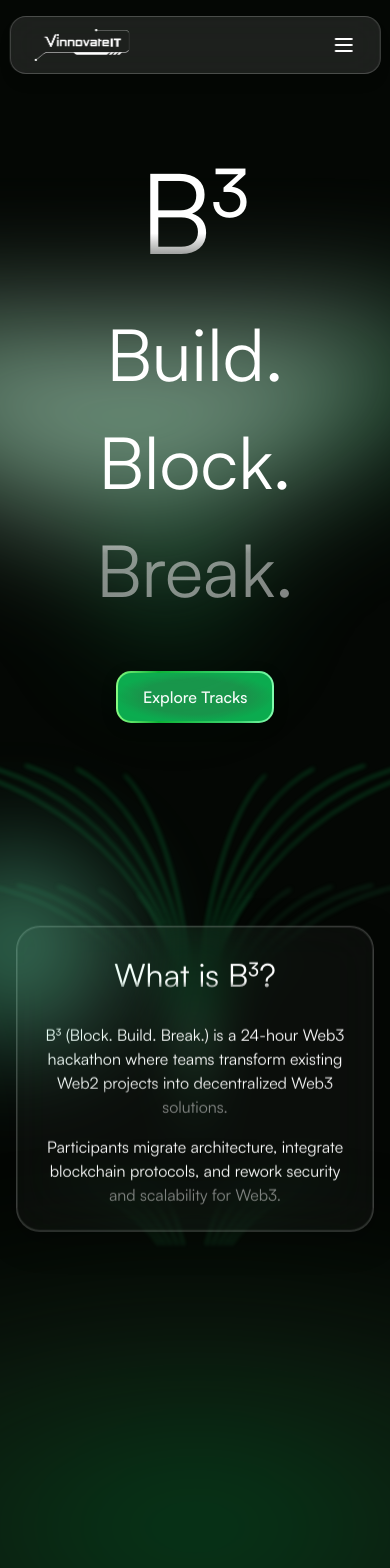
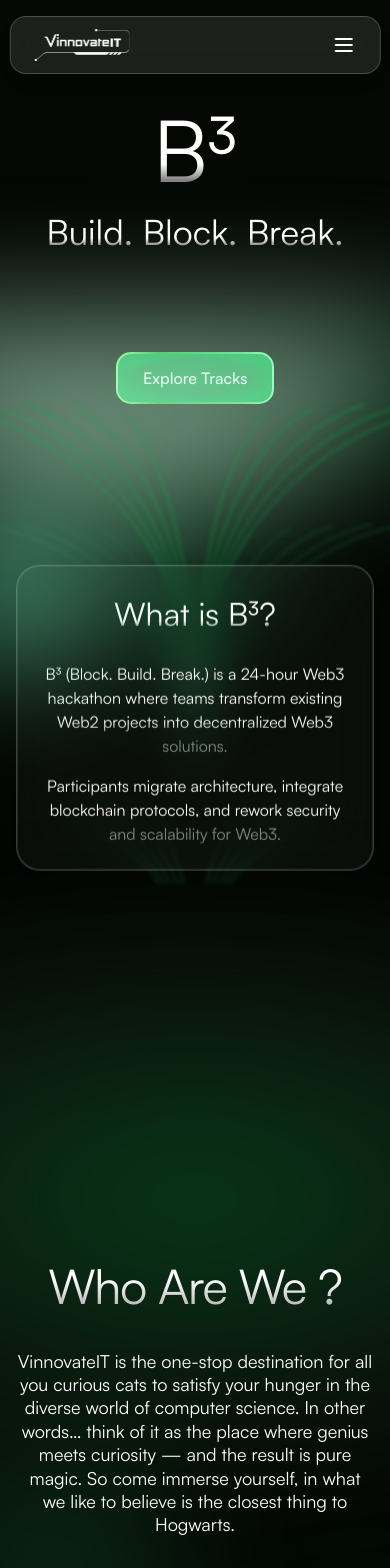
Before and after one commit to vinnovateit/b3, a Next.js app: page / in a window 390 px wide. Shown: the top 1568 px of the page. Built offline with nearby package versions, Linux system fonts and the light colour scheme.

Commit message:
fix: fixed the spacing for hero for mobile and desktop

```diff
--- a/src/app/components/Hero.jsx
+++ b/src/app/components/Hero.jsx
@@ -127,9 +127,9 @@ export default function Hero() {
 					</div>
 				</div>
 				{/* Hero text stack */}
-				<div className="relative z-5 text-center pt-[15vh]">
+				<div className="relative z-5 text-center pt-24 sm:pt-32 md:pt-[15vh]">
 					<h1
-						className="text-[7rem] bg-clip-text text-transparent"
+						className="text-[clamp(5rem,22vw,10rem)] bg-clip-text text-transparent leading-tight"
 						style={{
 							background:
 								"linear-gradient(180deg, #FFFFFF 63.33%, rgba(213, 213, 213, 0.6) 78.61%)",
@@ -140,7 +140,7 @@ export default function Hero() {
 						B³
 					</h1>
 					<p
-						className="mt-1 text-[4.5rem] bg-clip-text text-transparent"
+						className="mt-1 text-[clamp(2.2rem,9vw,4.5rem)] bg-clip-text text-transparent leading-snug"
 						style={{
 							background:
 								"linear-gradient(180deg, #FFFFFF 63.33%, rgba(213, 213, 213, 0.6) 78.61%)",
@@ -151,11 +151,11 @@ export default function Hero() {
 						Build. Block. Break.
 					</p>
 				</div>
-				<div className="flex justify-center mt-12 mb-8">
+				<div className="flex justify-center mt-24 mb-40 md:mt-24 md:mb-44">
 					<CustomButton text="Explore Tracks" />
 				</div>
 				{/* Glass morph block wrapper with ellipses */}
-				<div className="relative z-6 w-full max-w-225 min-h-118.5 h-auto mx-auto mt-[24vh] mb-32 px-4 md:px-6 lg:max-w-[87.3%]">
+				<div className="relative z-6 w-full max-w-225 min-h-118.5 h-auto mx-auto mt-0 md:mt-[48vh] mb-40 px-4 md:px-6 lg:max-w-[87.3%]">
 					{/* SVG Ellipses - positioned behind glass card */}
 					<div className="absolute left-1/2 top-[30%] -translate-x-1/2 -translate-y-1/2 z-1 pointer-events-none">
 						{/* Layer 1 - tangent at center (top-1/2) */}
```
